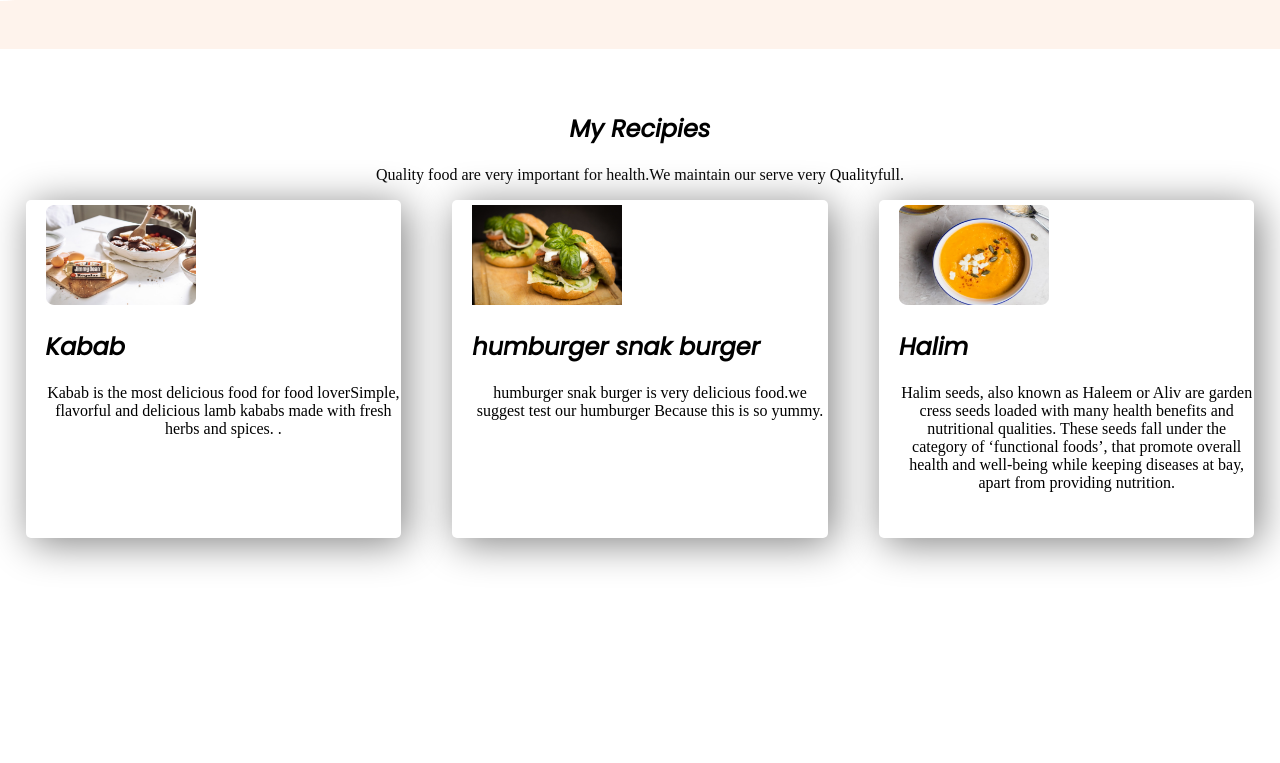
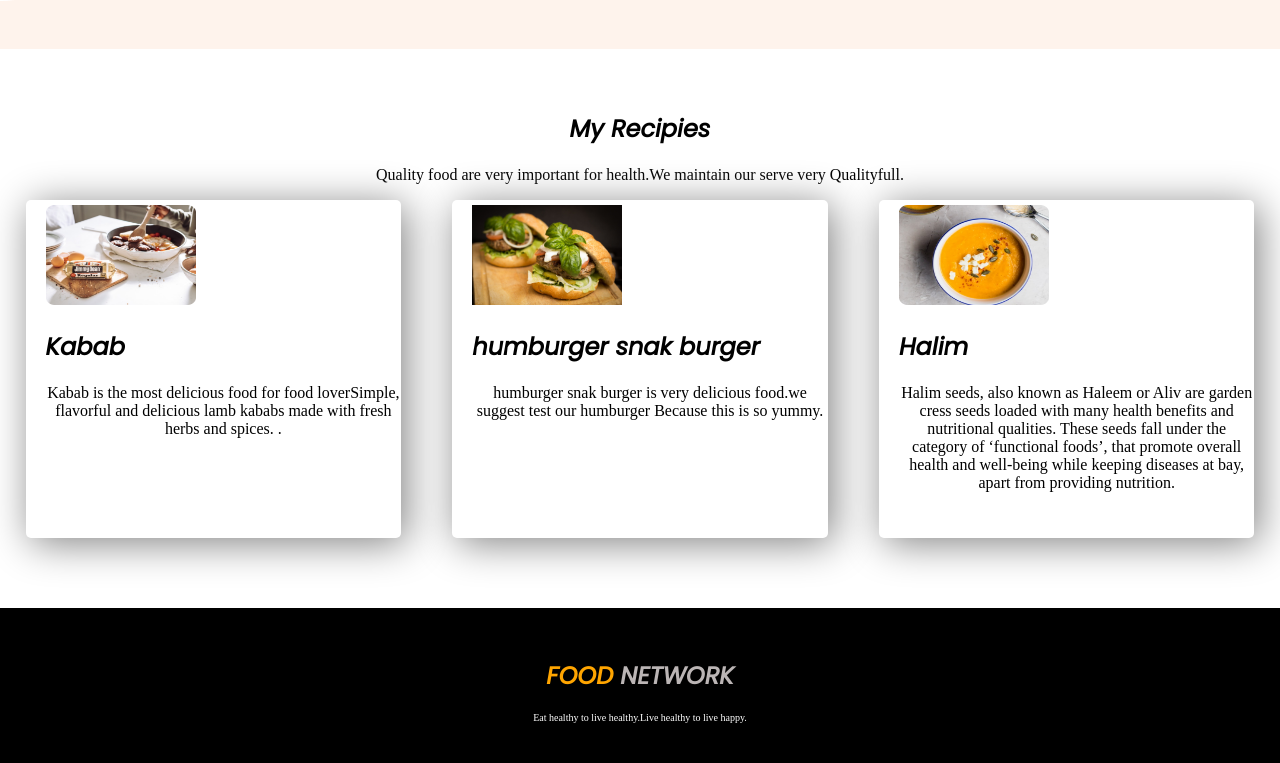
Before and after one commit to farakib/food-portfolio-website, a plain HTML site: page index.html in a window 1280 px wide. Shown: the part 1041-1804 px from the top of the page. Before the commit the page ends 1649 px from the top, so only its background shows below. Drawn offline with Linux system fonts and the light colour scheme.

Commit message:
footer section

```diff
--- a/index.html
+++ b/index.html
@@ -65,5 +65,15 @@
 
         </div>
     </section>
+
+
+
+    <section class="footer-section">
+        <footer>
+            <h1><span>FOOD</span> NETWORK</h1>
+            <p>Eat healthy to live healthy.Live healthy to live happy.</p>
+        </footer>
+    </section>
+
 </body>
 </html>
--- a/style.css
+++ b/style.css
@@ -4,7 +4,7 @@ body{
 .header-section{
     display: flex;
     background-color: whitesmoke;
-   margin-bottom: 20px;
+    margin-bottom: 20px;
 }
 h1{
     font-family: 'Poppins', sans-serif;
@@ -78,3 +78,19 @@ a{
     border-radius: 5px;
     box-shadow: 5px 5px 40px gray;
 }
+.footer-section{
+    background-color: black;
+    padding: 30px;
+    text-align: center;
+}
+.footer-section span{
+    color: orange;
+
+}
+.footer-section h1{
+    color: rgb(187, 181, 181);
+}
+.footer-section p{
+    color: white;
+    font-size: 10px;
+}
```
